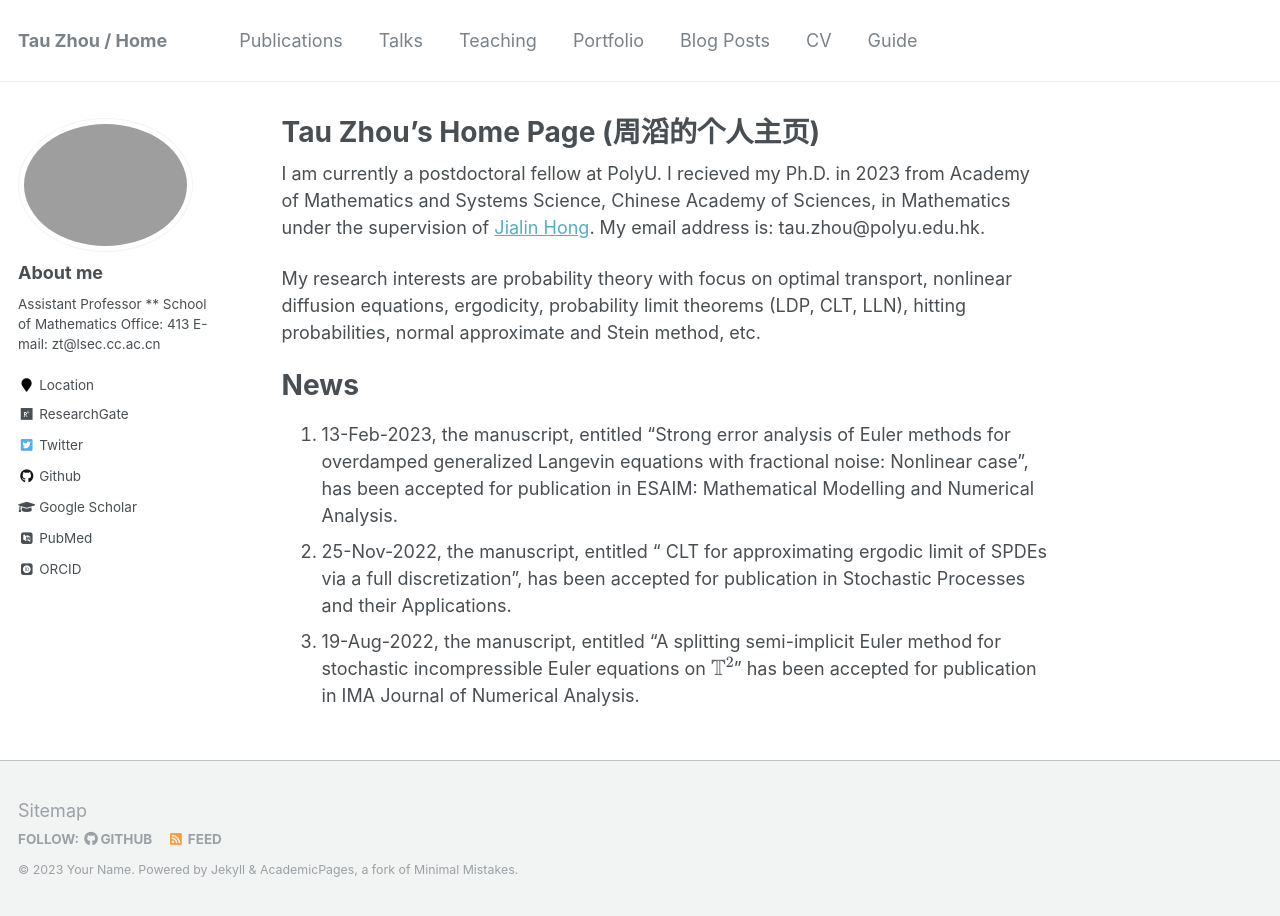
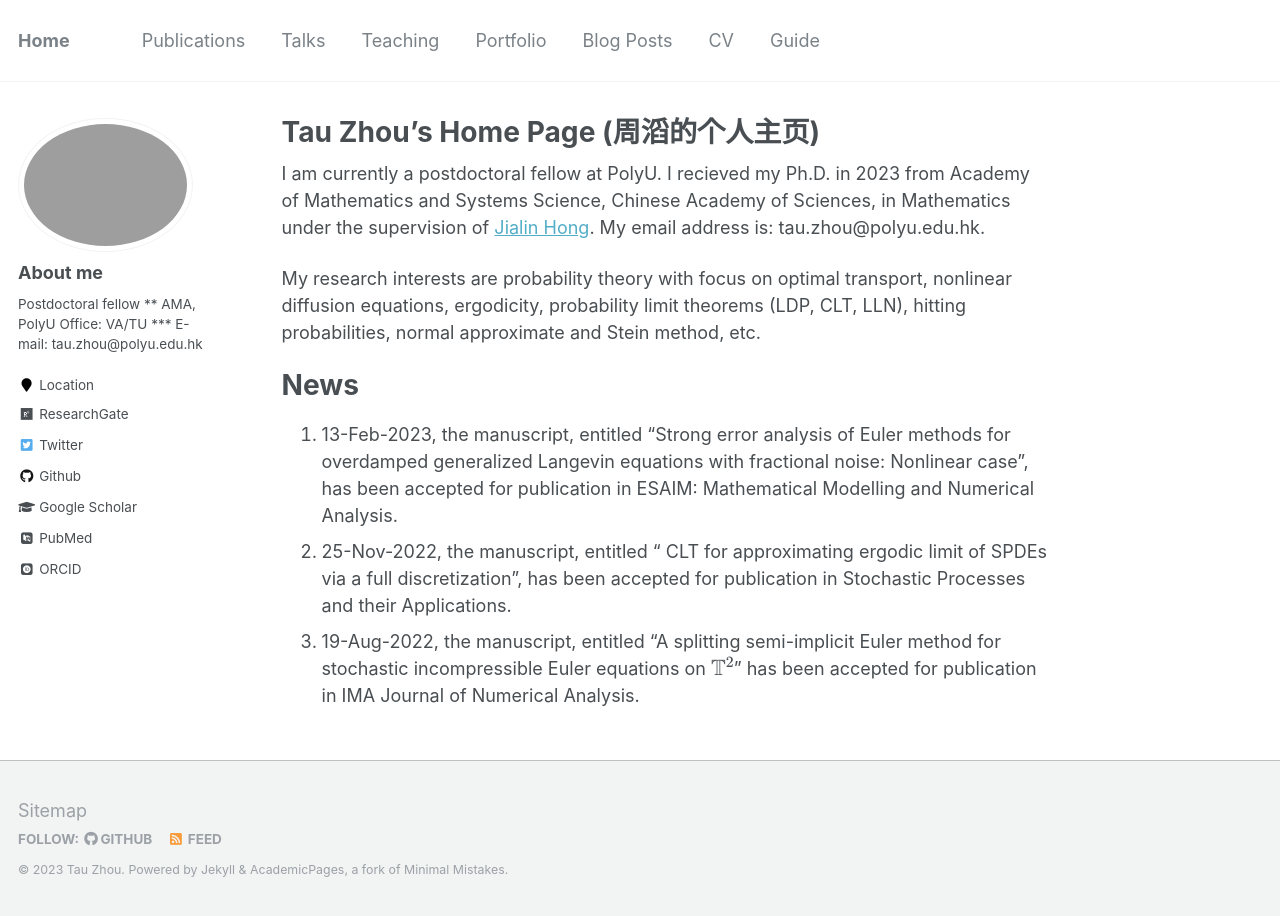
Before and after one commit to Tau-Zhou/Tau-Zhou.github.io, a Jekyll site: the page built from _pages/about.md, in a window 1280 px wide. Built offline with Jekyll 4.4.1, drawn with Linux system fonts in a browser that asks for light colours; some web fonts are replaced; formulas are drawn with MathJax 3.

Commit message:
Update _config.yml

```diff
--- a/_config.yml
+++ b/_config.yml
@@ -7,9 +7,9 @@
 
 # Site Settings
 locale                   : "en-US"
-title                    : "Tau Zhou / Home"
+title                    : "Home"
 title_separator          : "-"
-name                     : &name "Your Name"
+name                     : &name "Tau Zhou"
 description              : &description "personal description"
 url                      : https://tau-zhou.github.io # the base hostname & protocol for your site e.g. "https://tau-zhou.github.io"
 baseurl                  : "" # the subpath of your site, e.g. "/blog"
@@ -82,11 +82,11 @@ analytics:
 author:
   name             : "About me"
   avatar           : "profile.png"
-  bio              : "Assistant Professor
+  bio              : "Postdoctoral fellow
                       **
-                      School of Mathematics
-                      Office: 413
-                      E-mail: zt@lsec.cc.ac.cn"
+                      AMA, PolyU
+                      Office: VA/TU ***
+                      E-mail: tau.zhou@polyu.edu.hk"
   location         : "Location"
   employer         :
   pubmed           : "https://www.ncbi.nlm.nih.gov/pubmed/?term=john+snow"
```
